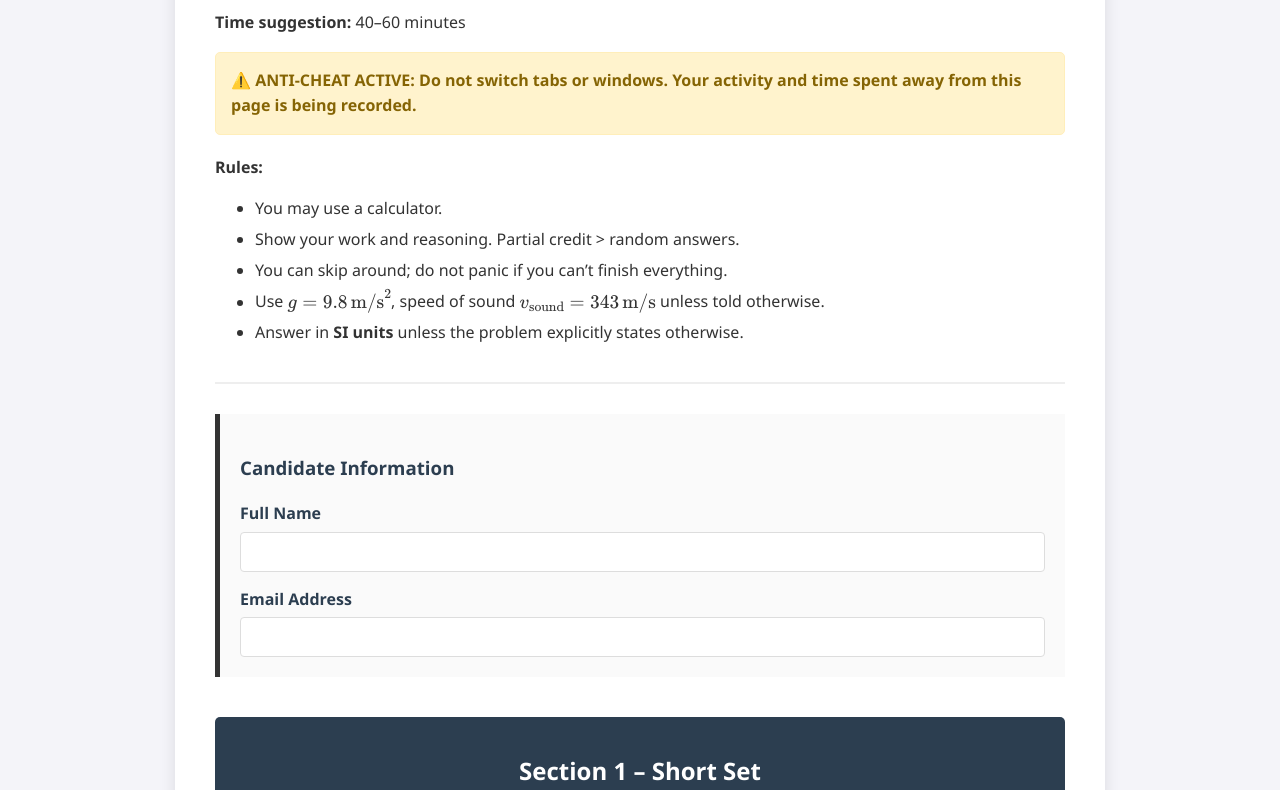
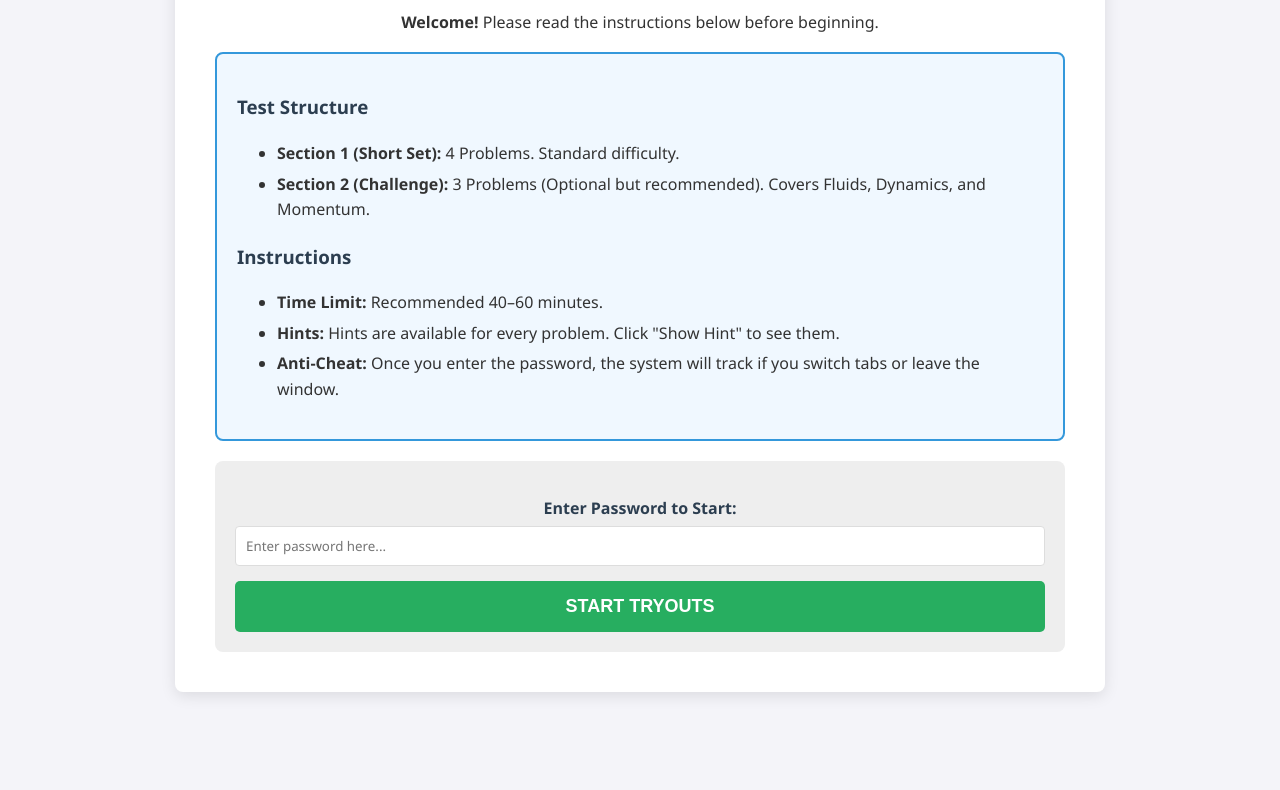
Before and after one commit to PranavaKCode/ppsctryouts, a plain HTML site: page index.html in a window 1280 px wide. Shown: the part 144-934 px from the top of the page. After the commit the page ends 856 px from the top, so only its background shows below. Drawn offline with nearby package versions, Linux system fonts and the light colour scheme.

Commit message:
password

```diff
--- a/index.html
+++ b/index.html
@@ -37,6 +37,10 @@
             margin-top: 40px;
             margin-bottom: 20px;
             text-align: center;
+        }
+        .section-header h2 {
+            color: white !important;
+            margin: 0;
         }
         ul {
             margin-top: 0;
@@ -96,7 +100,7 @@
             font-weight: bold;
             color: #2c3e50;
         }
-        input[type="text"], textarea, input[type="email"], input[type="number"] {
+        input[type="text"], textarea, input[type="email"], input[type="number"], input[type="password"] {
             width: 100%;
             padding: 10px;
             margin-top: 5px;
@@ -145,34 +149,79 @@
             color: #555;
             font-style: italic;
         }
-        .section-header h2 {
-            color: white !important;
+
+        /* WELCOME SCREEN STYLES */
+        #welcomeScreen {
+            text-align: center;
         }
-
+        .welcome-box {
+            border: 2px solid #3498db;
+            background-color: #f0f8ff;
+            padding: 20px;
+            border-radius: 8px;
+            margin-bottom: 20px;
+            text-align: left;
+        }
+        .password-section {
+            background: #eee;
+            padding: 20px;
+            border-radius: 8px;
+            margin-top: 20px;
+        }
+        .error-msg {
+            color: #e74c3c;
+            font-weight: bold;
+            margin-top: 10px;
+            display: none;
+        }
     </style>
 </head>
 <body>
 
     <div class="status-overlay" id="focusBar"></div>
 
-    <div class="container">
+    <!-- ================= WELCOME / PASSWORD SCREEN ================= -->
+    <div class="container" id="welcomeScreen">
+        <h1>Physics Brawl Tryouts</h1>
+        <p><strong>Welcome!</strong> Please read the instructions below before beginning.</p>
+
+        <div class="welcome-box">
+            <h3>Test Structure</h3>
+            <ul>
+                <li><strong>Section 1 (Short Set):</strong> 4 Problems. Standard difficulty.</li>
+                <li><strong>Section 2 (Challenge):</strong> 3 Problems (Optional but recommended). Covers Fluids, Dynamics, and Momentum.</li>
+            </ul>
+
+            <h3>Instructions</h3>
+            <ul>
+                <li><strong>Time Limit:</strong> Recommended 40–60 minutes.</li>
+                <li><strong>Hints:</strong> Hints are available for every problem. Click "Show Hint" to see them.</li>
+                <li><strong>Anti-Cheat:</strong> Once you enter the password, the system will track if you switch tabs or leave the window.</li>
+            </ul>
+        </div>
+
+        <div class="password-section">
+            <label for="passwordInput">Enter Password to Start:</label>
+            <input type="password" id="passwordInput" placeholder="Enter password here...">
+            <button class="submit-btn" onclick="checkPassword()" style="margin-top: 15px;">START TRYOUTS</button>
+            <div id="errorMsg" class="error-msg">Incorrect Password. Please try again.</div>
+        </div>
+    </div>
+
+    <!-- ================= MAIN TEST CONTAINER (Hidden Initially) ================= -->
+    <div class="container" id="testContainer" style="display: none;">
         <div class="header">
             <h1>Physics Brawl Tryouts</h1>
-            <p><strong>Time suggestion:</strong> 40–60 minutes</p>
-
             <div class="warning">
                 ⚠️ <strong>ANTI-CHEAT ACTIVE:</strong> Do not switch tabs or windows.
                 Your activity and <strong>time spent away</strong> from this page is being recorded.
             </div>
-
-            <p><strong>Rules:</strong></p>
-            <ul>
-                <li>You may use a calculator.</li>
-                <li>Show your work and reasoning. Partial credit > random answers.</li>
-                <li>You can skip around; do not panic if you can’t finish everything.</li>
-                <li>Use \( g = 9.8 \, \text{m/s}^2 \), speed of sound \( v_{\text{sound}} = 343 \, \text{m/s} \) unless told otherwise.</li>
-                <li>Answer in <strong>SI units</strong> unless the problem explicitly states otherwise.</li>
-            </ul>
+            <p>
+                <strong>Rules:</strong> <br>
+                1. Use \( g = 9.8 \, \text{m/s}^2 \), \( v_{\text{sound}} = 343 \, \text{m/s} \).<br>
+                2. Show your reasoning/work in the text boxes.<br>
+                3. Partial credit is better than no answer.
+            </p>
         </div>
 
         <!-- FORM START -->
@@ -203,18 +252,14 @@
                     <li>The speed of sound is \( 343 \, \text{m/s} \).</li>
                     <li>In the official result, Runner A finishes in <strong>9.784 s</strong>, Runner B in <strong>9.789 s</strong> (so A wins by <strong>0.005 s</strong>).</li>
                 </ul>
-
                 <p><strong>(a)</strong> If they instead had to react to the <strong>real gunshot</strong> (no speakers), by how much earlier would the closer runner hear the sound than the farther runner?</p>
                 <label>Part (a) Answer:</label>
                 <input type="text" name="P1_a_Answer" placeholder="e.g. 0.012 s">
-
                 <p><strong>(b)</strong> Using that time advantage, which runner would win, and by roughly how much time, assuming their running speeds stay the same as in the original race?</p>
                 <label>Part (b) Answer:</label>
                 <input type="text" name="P1_b_Answer" placeholder="e.g. Runner A by 0.05 s">
-
                 <label>Show your work / Reasoning:</label>
                 <textarea name="P1_Work"></textarea>
-
                 <div class="hint" onclick="toggleHint('h1')">Show Hint</div>
                 <div id="h1" class="hint-content">
                     <ul>
@@ -241,13 +286,10 @@
                 <p>
                     <strong>Question:</strong> What <strong>maximum temperature change</strong> \( \Delta T_{\max} \) (in K) can the rail withstand before the stress reaches \( \sigma_{\max} \)?
                 </p>
-
                 <label>Answer (Max Delta T in K):</label>
                 <input type="text" name="P2_Answer">
-
                 <label>Show your work:</label>
                 <textarea name="P2_Work"></textarea>
-
                 <div class="hint" onclick="toggleHint('h2')">Show Hint</div>
                 <div id="h2" class="hint-content">
                     <ul>
@@ -270,20 +312,15 @@
                     <li>\( x(t) \) = length of the person’s shadow on the ground behind them,</li>
                     <li>The person starts at some initial distance \( s_0 \) at \( t = 0 \).</li>
                 </ul>
-
                 <p><strong>(a)</strong> Using similar triangles, express \( x \) in terms of \( s \), \( H \), and \( h \).</p>
                 <p><strong>(b)</strong> Write \( s(t) \) and then \( x(t) \) explicitly as a function of \( t \).</p>
                 <p><strong>(c)</strong> What is the <strong>acceleration</strong> of the tip of the shadow? (The tip is at distance \( s(t) + x(t) \) from the lamp.)</p>
-
                 <label>Part (a) & (b) Expressions:</label>
                 <textarea name="P3_Expressions" style="height: 60px;" placeholder="x = ... , s(t) = ..."></textarea>
-
                 <label>Part (c) Acceleration Value:</label>
                 <input type="text" name="P3_Acceleration">
-
                 <label>Show your work:</label>
                 <textarea name="P3_Work"></textarea>
-
                 <div class="hint" onclick="toggleHint('h3')">Show Hint</div>
                 <div id="h3" class="hint-content">
                     <ul>
@@ -317,13 +354,10 @@
                 <p>
                     <strong>Question:</strong> Estimate the plane’s <strong>speed in km/h</strong> based on these numbers.
                 </p>
-
                 <label>Answer (Speed in km/h):</label>
                 <input type="text" name="P4_Answer">
-
                 <label>Show your work:</label>
                 <textarea name="P4_Work"></textarea>
-
                 <div class="hint" onclick="toggleHint('h4')">Show Hint</div>
                 <div id="h4" class="hint-content">
                     <ul>
@@ -353,13 +387,10 @@
                 <p>
                     <strong>Question:</strong> Calculate the gauge pressure inside the bottle (the difference \( \Delta p \) between the pressure inside the bottle and the atmospheric pressure outside) just as the water spurts out.
                 </p>
-
                 <label>Answer (Gauge Pressure in Pa):</label>
                 <input type="text" name="P5_Answer">
-
                 <label>Show your work:</label>
                 <textarea name="P5_Work"></textarea>
-
                 <div class="hint" onclick="toggleHint('h5')">Show Hint</div>
                 <div id="h5" class="hint-content">
                     <ul>
@@ -399,13 +430,10 @@
                 <p>
                     <em>(Note: Be careful with the friction on Block B—it has friction from the table below it AND friction from Block A above it!)</em>
                 </p>
-
                 <label>Answer (Acceleration in m/s²):</label>
                 <input type="text" name="P6_Answer">
-
                 <label>Show your work:</label>
                 <textarea name="P6_Work"></textarea>
-
                 <div class="hint" onclick="toggleHint('h6')">Show Hint</div>
                 <div id="h6" class="hint-content">
                     <ul>
@@ -439,13 +467,10 @@
                 <p>
                     <strong>Question:</strong> Estimate the minimum speed \( v \) the car must travel so that the upward aerodynamic force from the bouncing air molecules balances the car's weight.
                 </p>
-
                 <label>Answer (Speed in m/s):</label>
                 <input type="text" name="P7_Answer">
-
                 <label>Show your work:</label>
                 <textarea name="P7_Work"></textarea>
-
                 <div class="hint" onclick="toggleHint('h7')">Show Hint</div>
                 <div id="h7" class="hint-content">
                     <ul>
@@ -478,16 +503,47 @@
             }
         }
 
+        // --- PASSWORD / START LOGIC ---
+        let testStarted = false;
+
+        function checkPassword() {
+            const input = document.getElementById('passwordInput').value;
+            const errorMsg = document.getElementById('errorMsg');
+
+            // Password check (Case Sensitive)
+            if (input === "PPSCTRYOUTS") {
+                // Success: Hide welcome, show test
+                document.getElementById('welcomeScreen').style.display = 'none';
+                document.getElementById('testContainer').style.display = 'block';
+
+                // Initialize Anti-Cheat
+                testStarted = true;
+                startTime = new Date();
+                recordEvent("TEST STARTED");
+
+                // Refresh MathJax to ensure hidden equations render correctly
+                if (window.MathJax) {
+                    MathJax.typesetPromise();
+                }
+
+            } else {
+                // Fail
+                errorMsg.style.display = 'block';
+            }
+        }
+
         // --- ANTI-CHEAT LOGIC ---
         let switchCount = 0;
         let logData = [];
-        let startTime = new Date();
+        let startTime = null; // Initialized only after password
 
         // Time tracking variables
         let totalTimeAway = 0; // in seconds
         let awayStartTime = null;
 
         function recordEvent(type) {
+            if (!testStarted) return; // Don't log before test starts
+
             let time = new Date();
             let timeDiff = Math.round((time - startTime) / 1000); // seconds since start
             let entry = `[${time.toLocaleTimeString()}] ${type} (T+${timeDiff}s)`;
@@ -496,6 +552,8 @@
         }
 
         function startAwayTimer() {
+            if (!testStarted) return;
+
             if (awayStartTime === null) {
                 awayStartTime = new Date();
                 document.getElementById('focusBar').classList.add('cheat-detected');
@@ -504,6 +562,8 @@
         }
 
         function stopAwayTimer() {
+            if (!testStarted) return;
+
             if (awayStartTime !== null) {
                 let now = new Date();
                 let diff = (now - awayStartTime) / 1000; // difference in seconds
@@ -516,7 +576,7 @@
         // Detect Visibility Change (Switching Tabs/Minimizing)
         document.addEventListener("visibilitychange", function() {
             if (document.visibilityState === 'hidden') {
-                switchCount++;
+                if (testStarted) switchCount++;
                 recordEvent("TAB HIDDEN/SWITCHED");
                 startAwayTimer();
             } else {
@@ -529,7 +589,7 @@
         window.addEventListener("blur", function() {
             // We double check visibility state to avoid duplicate logging
             if (document.visibilityState !== 'hidden') {
-                switchCount++;
+                if (testStarted) switchCount++;
                 recordEvent("WINDOW LOST FOCUS");
                 startAwayTimer();
             }
```
